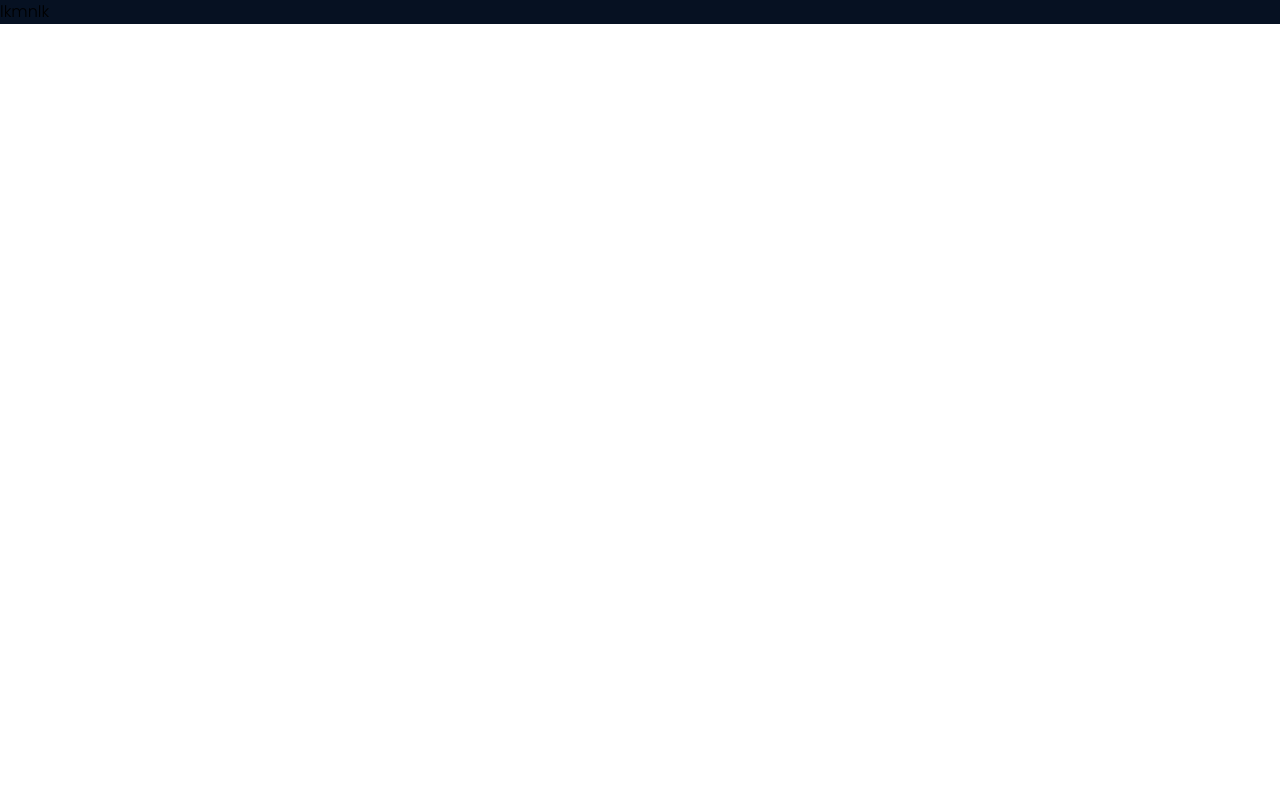
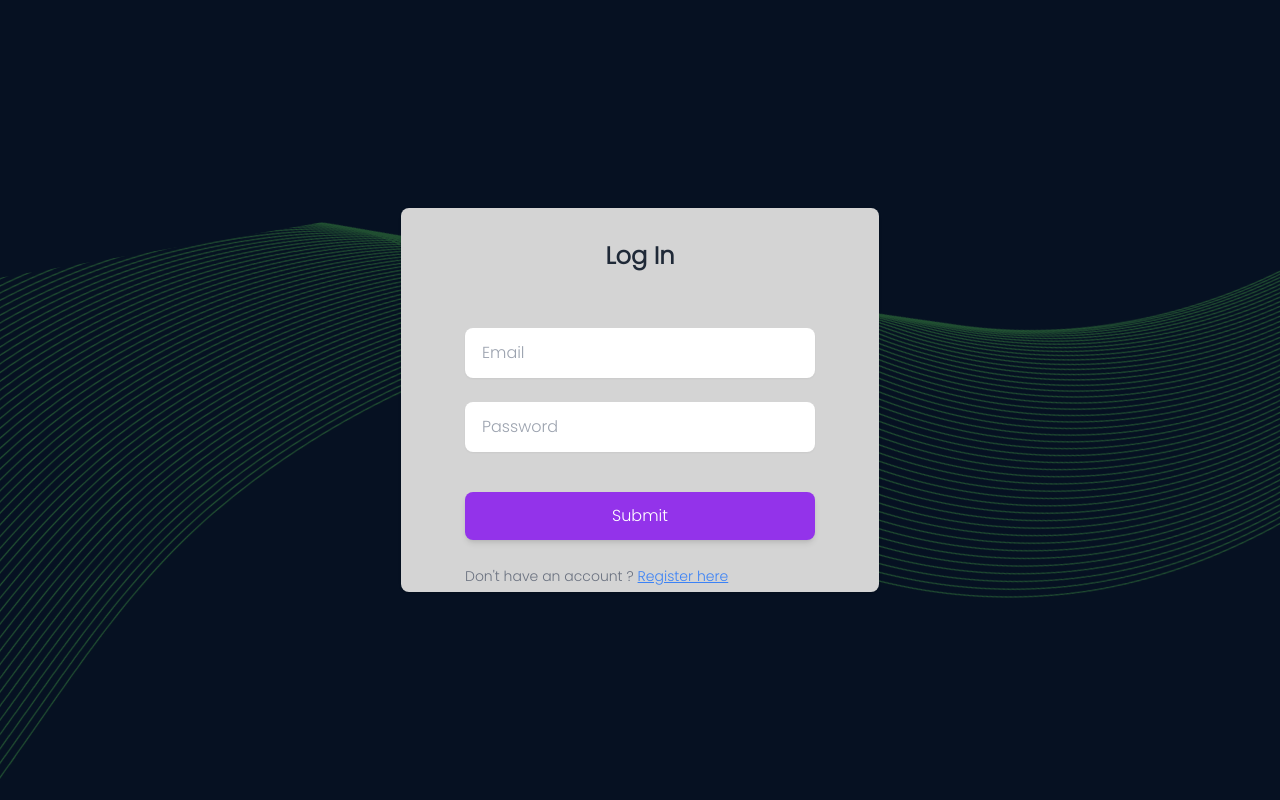
Before and after one commit to shrutivarshney/crypto-mate, a React (Create React App) app: page /Login in a window 1280 px wide. Built offline with nearby package versions, Linux system fonts and the light colour scheme.

Commit message:
Pushing the basic Login and Register page

```diff
--- a/src/Pages/Login.js
+++ b/src/Pages/Login.js
@@ -1,12 +1,82 @@
-import React,{useState} from 'react'
-import axios from 'axios';
+import React, { useState } from "react";
+import { Link } from "react-router-dom";
+import Register from "./Register";
 
-const login = () => {
-    return(
-        <div>
-        <h1>lkmnlk</h1>
+const Login = () => {
+  const [user, setUser] = useState({
+    email: "",
+    password: "",
+  });
+
+  const handleChange = (e) => {
+    const { name, value } = e.target;
+    setUser({
+      ...user,
+      [name]: value,
+    });
+  };
+
+  const submitForm = async (e) => {
+    e.preventDefault();
+  };
+
+  return (
+    <div className="flex justify-center items-center h-screen ">
+      <div className="flex flex-col py-8 h-96 bg-neutral-300 rounded-lg shadow dark:bg-gray-800 sm:px-6 md:px-8 lg:px-10">
+        <h1 className="self-center text-5xl font-extrabold text-gray-800 sm:text-2xl dark:text-white">
+          Log In
+        </h1>
+        <div className="p-6 mt-8">
+          <form>
+            <div className="flex flex-col gap-4 mb-2">
+              <div className="flex flex-col gap-4 mb-2">
+                <div className=" relative ">
+                  <input
+                    type="text"
+                    className=" rounded-lg border-transparent flex-1 appearance-none border border-gray-300 w-full py-3 px-4 bg-white text-gray-700 placeholder-gray-400 shadow-sm text-base focus:outline-none focus:ring-2 focus:ring-purple-600 focus:border-transparent"
+                    name="email"
+                    value={user.email}
+                    onChange={handleChange}
+                    placeholder="Email"
+                  />
+                </div>
+              </div>
+              <div className="flex flex-col mb-2">
+                <div className=" relative ">
+                  <input
+                    type="password"
+                    className=" rounded-lg border-transparent flex-1 appearance-none border border-gray-300 w-full py-3 px-4 bg-white text-gray-700 placeholder-gray-400 shadow-sm text-base focus:outline-none focus:ring-2 focus:ring-purple-600 focus:border-transparent"
+                    name="password"
+                    value={user.password}
+                    onChange={handleChange}
+                    placeholder="Password"
+                  />
+                </div>
+              </div>
+              <div className="flex w-full my-4">
+                <input
+                  type="submit"
+                  className="py-3 px-4  bg-purple-600 hover:bg-purple-700 focus:ring-purple-500 focus:ring-offset-purple-200 text-white w-full transition ease-in duration-200 text-center shadow-md focus:outline-none focus:ring-2 focus:ring-offset-2 hover:text-slate-400 cursor-pointer rounded-lg "
+                  id="create-account-email"
+                  value="Submit"
+                  onClick={(e) => submitForm(e)}
+                />
+              </div>
+            </div>
+          </form>
+          <span className="justify-center text-sm pb-5 text-center text-gray-500 flex-items-center dark:text-gray-400">
+            Don't have an account ?
+            <Link
+              to="/Register"
+              className="text-sm text-blue-500 underline hover:text-blue-700 px-1"
+            >
+              Register here
+            </Link>
+          </span>
         </div>
-    )
-}
+      </div>
+    </div>
+  );
+};
 
-export default login;
+export default Login;
--- a/src/Pages/Register.js
+++ b/src/Pages/Register.js
@@ -1,78 +1,115 @@
-import React, { useState } from 'react'
+import React, { useState } from "react";
 import axios from "axios";
+import { Link } from "react-router-dom";
+import Login from "./Login";
 
 const Register = () => {
   const [user, setUser] = useState({
     fullName: "",
     username: "",
     email: "",
-            password: ""
-        }
+    password: "",
+  });
 
-            )
-
-
-            const handleChange = e =>{
-                const {name,value} = e.target
+  const handleChange = (e) => {
+    const { name, value } = e.target;
     setUser({
       ...user,
-                [name]:value
+      [name]: value,
+    });
+  };
 
-                })
+  const egister = (e) => {
+    e.preventDefault();
+    const { fullName, username, email, password } = user;
+    if (fullName && username && email && password) {
+      //   axios
+      //     .post("http://localhost:5000/app/Register", user)
+      //     .then((res) => console.log(res));
+    } else {
+      alert("invalid input");
     }
-
-         const egister = (e)=>{
-             e.preventDefault()
-            const {fullName,username,email,password} = user
-            if (fullName &&  username && email && password){
-             axios.post("http://localhost:5000/app/Register",user )
-             .then(res=>console.log(res))
-            }
-            else{
-                alert("invalid input")
-            }};
+  };
 
   return (
+    <div className="flex flex-col justify-center items-center h-screen">
       <div className="flex flex-col max-w-md px-4 py-8 bg-white rounded-lg shadow dark:bg-gray-800 sm:px-6 md:px-8 lg:px-10">
         <div className="self-center mb-2 text-xl font-light text-gray-800 sm:text-2xl dark:text-white">
           Create a new account
         </div>
         <span className="justify-center text-sm text-center text-gray-500 flex-items-center dark:text-gray-400">
           Already have an account ?
-                    <a href="/" target="_blank" className="text-sm text-blue-500 underline hover:text-blue-700">
+          <Link
+            to="/Login"
+            className="text-sm text-blue-500 underline hover:text-blue-700"
+          >
             Sign in
-                    </a>
+          </Link>
         </span>
         <div className="p-6 mt-8">
           <form>
             <div className="flex flex-col mb-2">
               <div className=" relative ">
-                                <input type="text" className=" rounded-lg border-transparent flex-1 appearance-none border border-gray-300 w-full py-2 px-4 bg-white text-gray-700 placeholder-gray-400 shadow-sm text-base focus:outline-none focus:ring-2 focus:ring-purple-600 focus:border-transparent" name="fullName" value={user.fullName} onChange={handleChange} placeholder="FullName" />
+                <input
+                  type="text"
+                  className=" rounded-lg border-transparent flex-1 appearance-none border border-gray-300 w-full py-2 px-4 bg-white text-gray-700 placeholder-gray-400 shadow-sm text-base focus:outline-none focus:ring-2 focus:ring-purple-600 focus:border-transparent"
+                  name="fullName"
+                  value={user.fullName}
+                  onChange={handleChange}
+                  placeholder="FullName"
+                />
               </div>
             </div>
-                        <div className="flex gap-4 mb-2">
+            <div className="flex flex-col gap-4 mb-2">
               <div className=" relative ">
-                                <input type="text" className=" rounded-lg border-transparent flex-1 appearance-none border border-gray-300 w-full py-2 px-4 bg-white text-gray-700 placeholder-gray-400 shadow-sm text-base focus:outline-none focus:ring-2 focus:ring-purple-600 focus:border-transparent" name="username" value={user.username} onChange={handleChange} placeholder="Username" />
+                <input
+                  type="text"
+                  className=" rounded-lg border-transparent flex-1 appearance-none border border-gray-300 w-full py-2 px-4 bg-white text-gray-700 placeholder-gray-400 shadow-sm text-base focus:outline-none focus:ring-2 focus:ring-purple-600 focus:border-transparent"
+                  name="username"
+                  value={user.username}
+                  onChange={handleChange}
+                  placeholder="Username"
+                />
               </div>
-                            <div className="flex gap-4 mb-2">
+              <div className="flex flex-col gap-4 mb-2">
                 <div className=" relative ">
-                                    <input type="text" className=" rounded-lg border-transparent flex-1 appearance-none border border-gray-300 w-full py-2 px-4 bg-white text-gray-700 placeholder-gray-400 shadow-sm text-base focus:outline-none focus:ring-2 focus:ring-purple-600 focus:border-transparent" name="email" value={user.email} onChange={handleChange} placeholder="Email" />
+                  <input
+                    type="text"
+                    className=" rounded-lg border-transparent flex-1 appearance-none border border-gray-300 w-full py-2 px-4 bg-white text-gray-700 placeholder-gray-400 shadow-sm text-base focus:outline-none focus:ring-2 focus:ring-purple-600 focus:border-transparent"
+                    name="email"
+                    value={user.email}
+                    onChange={handleChange}
+                    placeholder="Email"
+                  />
                 </div>
               </div>
               <div className="flex flex-col mb-2">
                 <div className=" relative ">
-                                    <input type="password" className=" rounded-lg border-transparent flex-1 appearance-none border border-gray-300 w-full py-2 px-4 bg-white text-gray-700 placeholder-gray-400 shadow-sm text-base focus:outline-none focus:ring-2 focus:ring-purple-600 focus:border-transparent" name="password" value={user.password} onChange={handleChange} placeholder="password" />
+                  <input
+                    type="password"
+                    className=" rounded-lg border-transparent flex-1 appearance-none border border-gray-300 w-full py-2 px-4 bg-white text-gray-700 placeholder-gray-400 shadow-sm text-base focus:outline-none focus:ring-2 focus:ring-purple-600 focus:border-transparent"
+                    name="password"
+                    value={user.password}
+                    onChange={handleChange}
+                    placeholder="password"
+                  />
                 </div>
               </div>
               <div className="flex w-full my-4">
-                            <input type="submit" className="py-2 px-4  bg-purple-600 hover:bg-purple-700 focus:ring-purple-500 focus:ring-offset-purple-200 text-white w-full transition ease-in duration-200 text-center text-base shadow-md focus:outline-none focus:ring-2 focus:ring-offset-2  rounded-lg " id="create-account-email" value='Submit' onClick={(e) => egister(e)} />
+                <input
+                  type="submit"
+                  className="py-2 px-4  bg-purple-600 hover:bg-purple-700 focus:ring-purple-500 focus:ring-offset-purple-200 text-white w-full transition ease-in duration-200 text-center text-base shadow-md focus:outline-none focus:ring-2 focus:ring-offset-2  rounded-lg "
+                  id="create-account-email"
+                  value="Submit"
+                  onClick={(e) => egister(e)}
+                />
               </div>
             </div>
           </form>
         </div>
       </div>
-        )
-    }
+    </div>
+  );
+};
 
-
-    export default Register
+export default Register;
```
Lines whose indentation alone changed are shown as unchanged.
